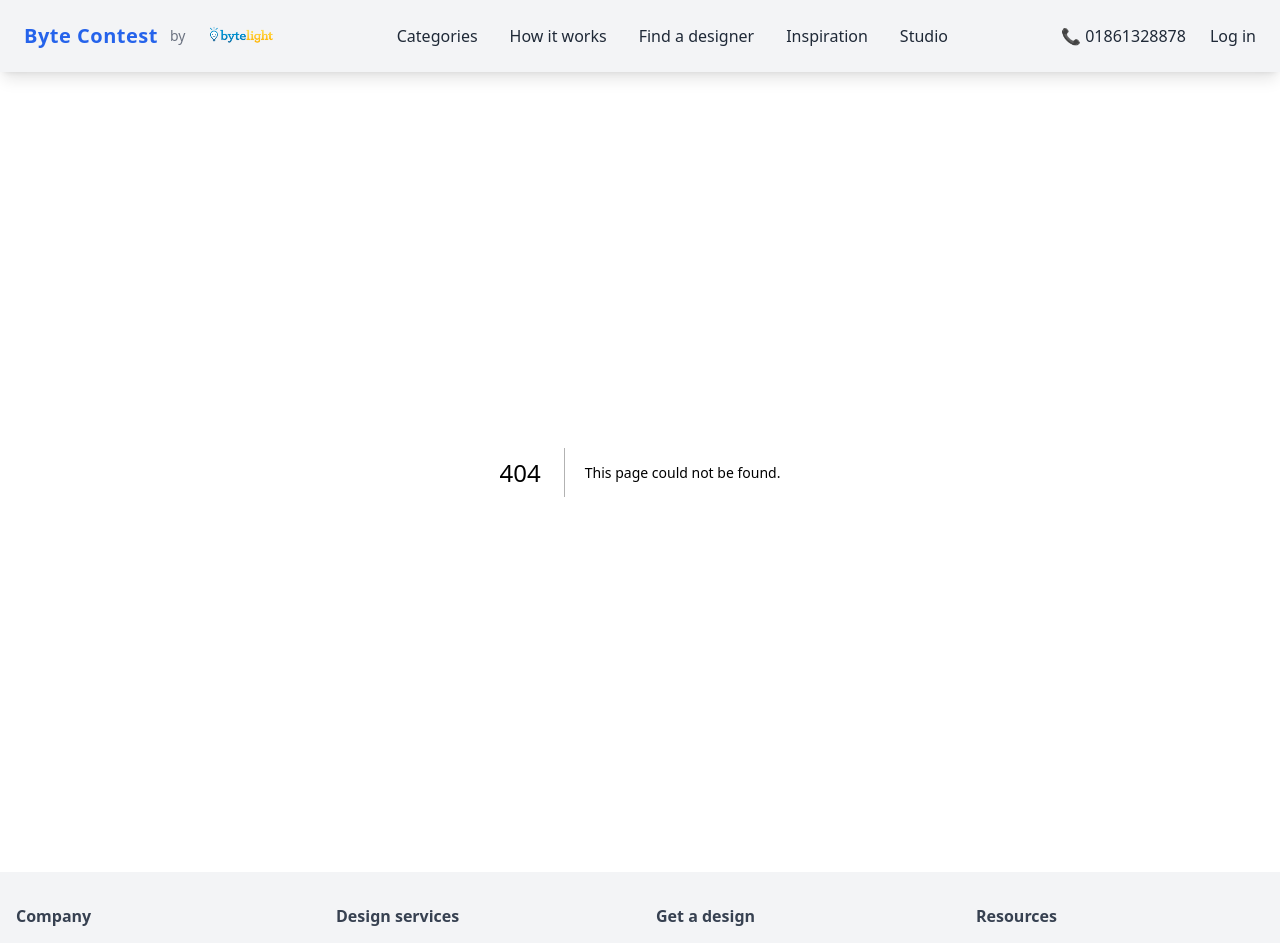
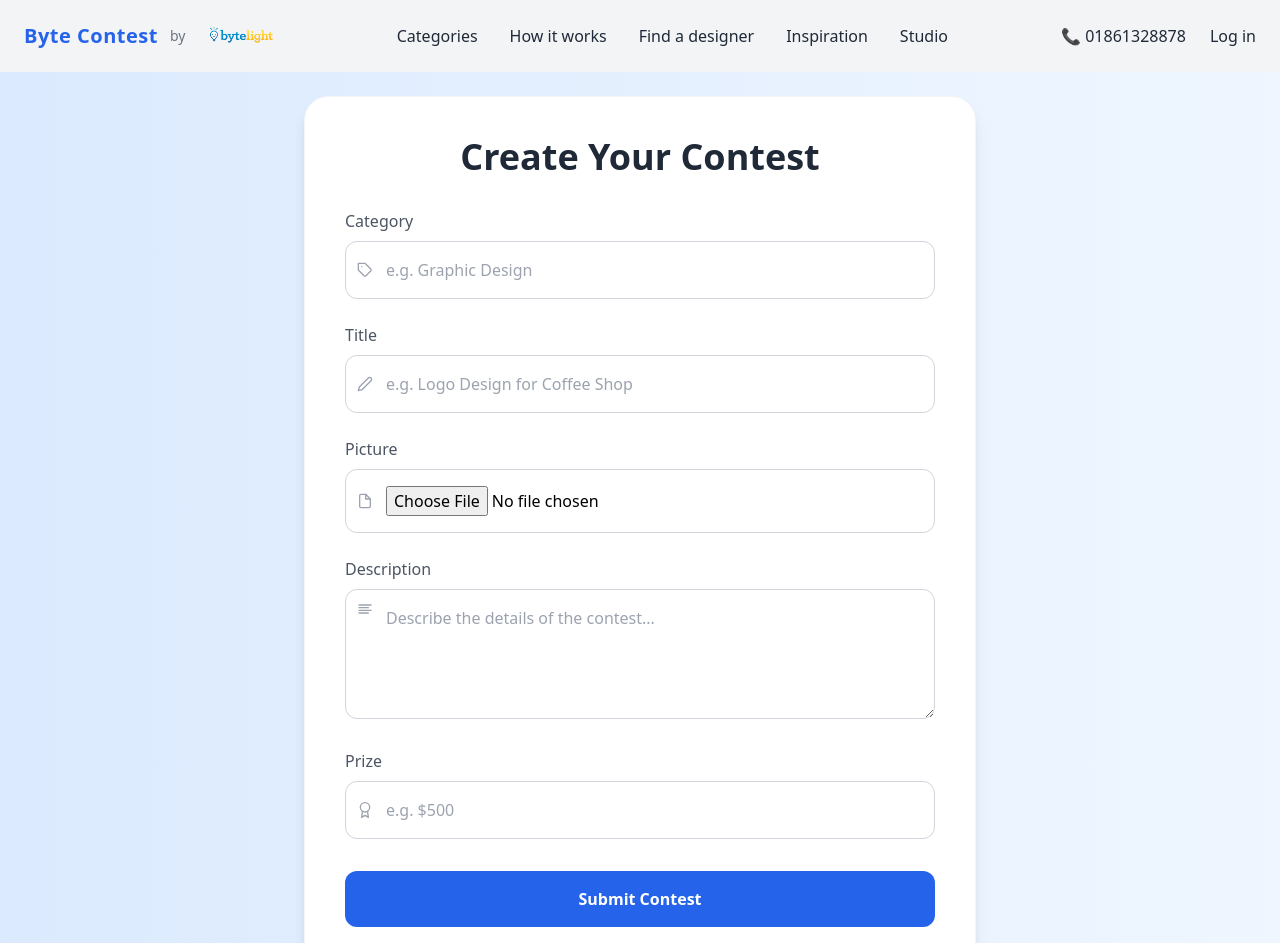
Before and after one commit to Byte-Light/byte-contest, a Next.js app: page /post-contest in a window 1280 px wide. Before the commit this address had no page. Shown: the top 943 px of the page. Built offline with nearby package versions, Linux system fonts and the light colour scheme.

Commit message:
contest form

```diff
--- a/app/find-a-designer/page.tsx
+++ b/app/find-a-designer/page.tsx
@@ -1,5 +1,5 @@
-import DesignerSection from '@/components/FindDesigner/DesignerSection';
-import DesignSelection from '@/components/FindDesigner/DesignSelection';
+import DesignerSection from '@/components/findDesigner/DesignerSection';
+import DesignSelection from '@/components/findDesigner/DesignSelection';
 import React from 'react';
 
 const FindADesigner = () => {
--- /dev/null
+++ b/app/post-contest/page.tsx
@@ -0,0 +1,12 @@
+import ContestForm from '@/components/postContest/ContestForm';
+import React from 'react';
+
+const PostContest = () => {
+    return (
+        <div>
+            <ContestForm />
+        </div>
+    );
+};
+
+export default PostContest;
--- a/components/home/DesignShowcase.tsx
+++ b/components/home/DesignShowcase.tsx
@@ -1,6 +1,18 @@
+"use client"
 import Image from 'next/image';
+import { useRouter } from 'next/navigation';
 
 const DesignShowcase = () => {
+  const router = useRouter();
+
+  const handleDesignButtonClick = () => {
+    router.push('/categories');
+  };
+
+  const handlePostButtonClick = () => {
+    router.push('/post-contest');
+  };
+
   return (
     <div className="flex flex-col lg:flex-row justify-between items-center lg:space-x-8 py-16 px-8">
       {/* Left Side - Image and Design Elements */}
@@ -42,16 +54,32 @@ const DesignShowcase = () => {
             placeholder="What do you need designed?"
             className="w-full lg:w-auto p-3 border border-gray-300 rounded-lg focus:outline-none focus:ring focus:border-green-600"
           />
-          <button className="w-full lg:w-auto px-6 py-3 bg-black text-white rounded-lg font-semibold hover:bg-gray-800 transition duration-300">
+          <button
+            onClick={handleDesignButtonClick}
+            className="w-full lg:w-auto px-6 py-3 bg-black text-white rounded-lg font-semibold hover:bg-gray-800 transition duration-300"
+          >
             Get a design
+          </button>
+
+          <button
+            onClick={handlePostButtonClick}
+            className="w-full lg:w-auto px-6 py-3 bg-black text-white rounded-lg font-semibold hover:bg-gray-800 transition duration-300"
+          >
+            Post for a Contest
           </button>
         </div>
 
         {/* Popular Tags */}
         <div className="flex space-x-2 mt-4">
-          <button className="px-4 py-2 bg-gray-200 text-gray-700 rounded-lg hover:bg-gray-300 transition duration-300">Logo design</button>
-          <button className="px-4 py-2 bg-gray-200 text-gray-700 rounded-lg hover:bg-gray-300 transition duration-300">Website</button>
-          <button className="px-4 py-2 bg-gray-200 text-gray-700 rounded-lg hover:bg-gray-300 transition duration-300">Branding</button>
+          <button className="px-4 py-2 bg-gray-200 text-gray-700 rounded-lg hover:bg-gray-300 transition duration-300">
+            Logo design
+          </button>
+          <button className="px-4 py-2 bg-gray-200 text-gray-700 rounded-lg hover:bg-gray-300 transition duration-300">
+            Website
+          </button>
+          <button className="px-4 py-2 bg-gray-200 text-gray-700 rounded-lg hover:bg-gray-300 transition duration-300">
+            Branding
+          </button>
         </div>
       </div>
     </div>
--- /dev/null
+++ b/components/postContest/ContestForm.tsx
@@ -0,0 +1,167 @@
+"use client"
+import { useState, FormEvent } from 'react';
+import { FiFile, FiAward, FiTag, FiAlignLeft, FiEdit2 } from 'react-icons/fi';
+
+type ContestData = {
+  category: string;
+  title: string;
+  picture: File | null;
+  description: string;
+  prize: string;
+};
+
+const ContestForm = () => {
+  const [formData, setFormData] = useState<ContestData>({
+    category: '',
+    title: '',
+    picture: null,
+    description: '',
+    prize: '',
+  });
+
+  const handleChange = (e: React.ChangeEvent<HTMLInputElement | HTMLTextAreaElement>) => {
+    const { name, value } = e.target;
+    setFormData({
+      ...formData,
+      [name]: value,
+    });
+  };
+
+  const handleFileChange = (e: React.ChangeEvent<HTMLInputElement>) => {
+    if (e.target.files) {
+      setFormData({
+        ...formData,
+        picture: e.target.files[0],
+      });
+    }
+  };
+
+  const handleSubmit = (e: FormEvent) => {
+    e.preventDefault();
+    console.log('Form submitted:', formData);
+  };
+
+  return (
+    <div className="min-h-screen bg-gradient-to-r from-blue-100 to-blue-50 flex items-center justify-center p-6">
+      <form
+        onSubmit={handleSubmit}
+        className="w-full max-w-2xl bg-white p-10 rounded-3xl shadow-lg border border-gray-100"
+      >
+        <h2 className="text-4xl font-bold text-gray-800 text-center mb-8">
+          Create Your Contest
+        </h2>
+
+        {/* Category Input */}
+        <div className="mb-6 relative">
+          <label htmlFor="category" className="block text-base font-medium text-gray-600 mb-2">
+            Category
+          </label>
+          <div className="relative">
+            <FiTag className="absolute top-1/2 left-3 transform -translate-y-1/2 text-gray-400" />
+            <input
+              type="text"
+              id="category"
+              name="category"
+              value={formData.category}
+              onChange={handleChange}
+              className="w-full pl-10 p-4 border border-gray-300 rounded-xl focus:outline-none focus:ring-2 focus:ring-blue-400 transition duration-300"
+              placeholder="e.g. Graphic Design"
+              required
+            />
+          </div>
+        </div>
+
+        {/* Title Input */}
+        <div className="mb-6 relative">
+          <label htmlFor="title" className="block text-base font-medium text-gray-600 mb-2">
+            Title
+          </label>
+          <div className="relative">
+            <FiEdit2 className="absolute top-1/2 left-3 transform -translate-y-1/2 text-gray-400" />
+            <input
+              type="text"
+              id="title"
+              name="title"
+              value={formData.title}
+              onChange={handleChange}
+              className="w-full pl-10 p-4 border border-gray-300 rounded-xl focus:outline-none focus:ring-2 focus:ring-blue-400 transition duration-300"
+              placeholder="e.g. Logo Design for Coffee Shop"
+              required
+            />
+          </div>
+        </div>
+
+        {/* Picture Input */}
+        <div className="mb-6 relative">
+          <label htmlFor="picture" className="block text-base font-medium text-gray-600 mb-2">
+            Picture
+          </label>
+          <div className="relative">
+            <FiFile className="absolute top-1/2 left-3 transform -translate-y-1/2 text-gray-400" />
+            <input
+              type="file"
+              id="picture"
+              name="picture"
+              accept="image/*"
+              onChange={handleFileChange}
+              className="w-full pl-10 p-4 border border-gray-300 rounded-xl focus:outline-none focus:ring-2 focus:ring-blue-400 transition duration-300"
+              required
+            />
+          </div>
+        </div>
+
+        {/* Description Input */}
+        <div className="mb-6">
+          <label htmlFor="description" className="block text-base font-medium text-gray-600 mb-2">
+            Description
+          </label>
+          <div className="relative">
+            <FiAlignLeft className="absolute top-3 left-3 text-gray-400" />
+            <textarea
+              id="description"
+              name="description"
+              value={formData.description}
+              onChange={handleChange}
+              className="w-full pl-10 p-4 border border-gray-300 rounded-xl focus:outline-none focus:ring-2 focus:ring-blue-400 transition duration-300"
+              rows={4}
+              placeholder="Describe the details of the contest..."
+              required
+            />
+          </div>
+        </div>
+
+        {/* Prize Input */}
+        <div className="mb-8 relative">
+          <label htmlFor="prize" className="block text-base font-medium text-gray-600 mb-2">
+            Prize
+          </label>
+          <div className="relative">
+            <FiAward className="absolute top-1/2 left-3 transform -translate-y-1/2 text-gray-400" />
+            <input
+              type="text"
+              id="prize"
+              name="prize"
+              value={formData.prize}
+              onChange={handleChange}
+              className="w-full pl-10 p-4 border border-gray-300 rounded-xl focus:outline-none focus:ring-2 focus:ring-blue-400 transition duration-300"
+              placeholder="e.g. $500"
+              required
+            />
+          </div>
+        </div>
+
+        {/* Submit Button */}
+        <div className="text-center">
+          <button
+            type="submit"
+            className="w-full py-4 bg-blue-600 text-white rounded-xl font-bold hover:bg-blue-700 transition duration-300 focus:outline-none focus:ring-4 focus:ring-blue-300"
+          >
+            Submit Contest
+          </button>
+        </div>
+      </form>
+    </div>
+  );
+};
+
+export default ContestForm;
```
Also changed, not shown: app/how-it-works/page.tsx (+4 -4 lines).
